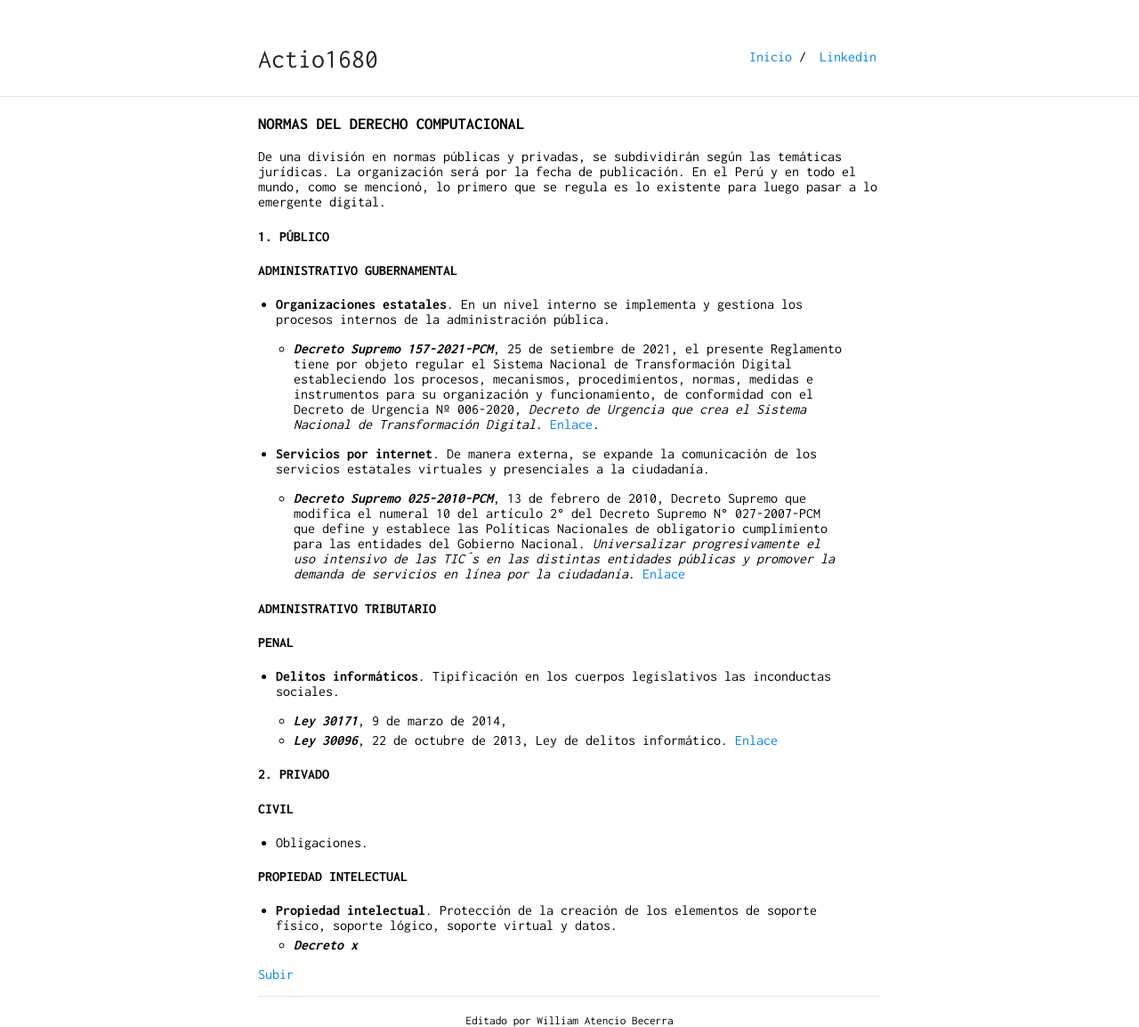
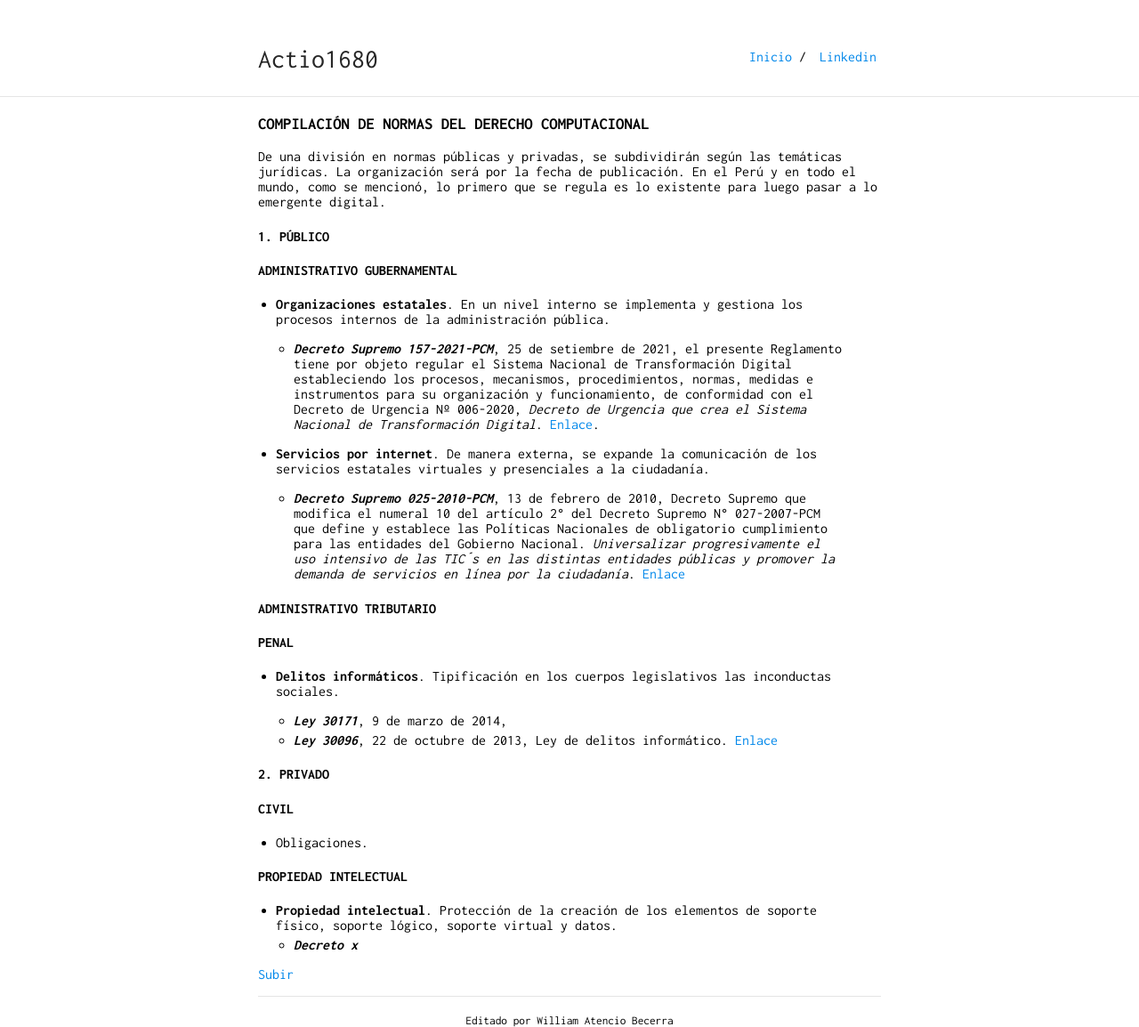
Before and after one commit to actio1680/actio1680.github.io, a Jekyll site: the page built from paginas/compilacion-derecho-computacional.md, in a window 1280 px wide. Shown: the whole page at 89% size. Built offline with Jekyll 4.4.1, drawn with Linux system fonts in a browser that asks for light colours; our own code applies the rules of GitHub Pages for plain Markdown files.

Commit message:
Update and rename normas-derecho-computacional.md to compilacion-derecho-computacional.md

```diff
--- a/paginas/normas-derecho-computacional.md
+++ b/paginas/compilacion-derecho-computacional.md
@@ -1,4 +1,4 @@
-### NORMAS DEL DERECHO COMPUTACIONAL
+### COMPILACIÓN DE NORMAS DEL DERECHO COMPUTACIONAL
 De una división en normas públicas y privadas, se subdividirán según las temáticas jurídicas. La organización será por la fecha de publicación.
 En el Perú y en todo el mundo, como se mencionó, lo primero que se regula es lo existente para luego pasar a lo emergente digital.
 
```
